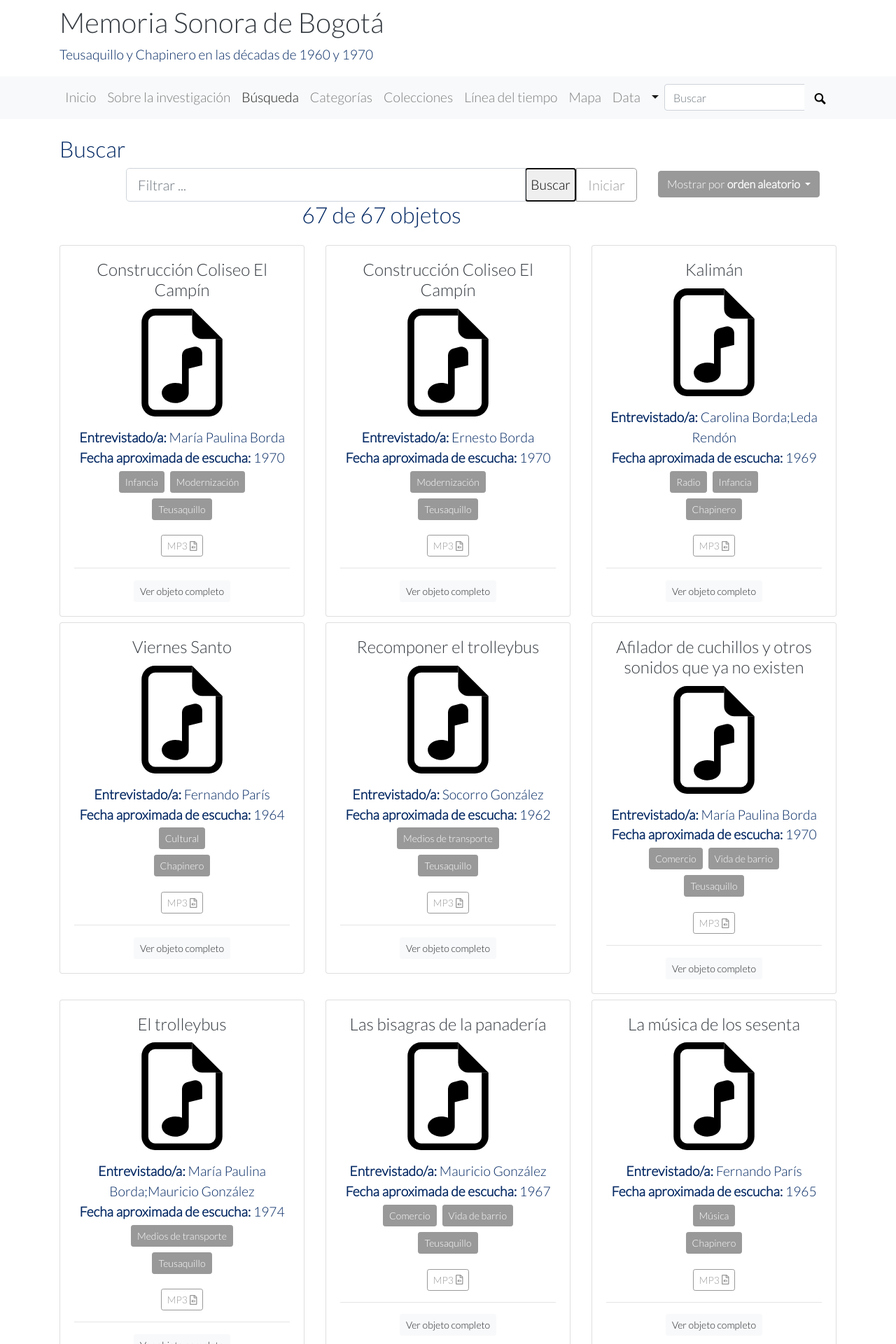
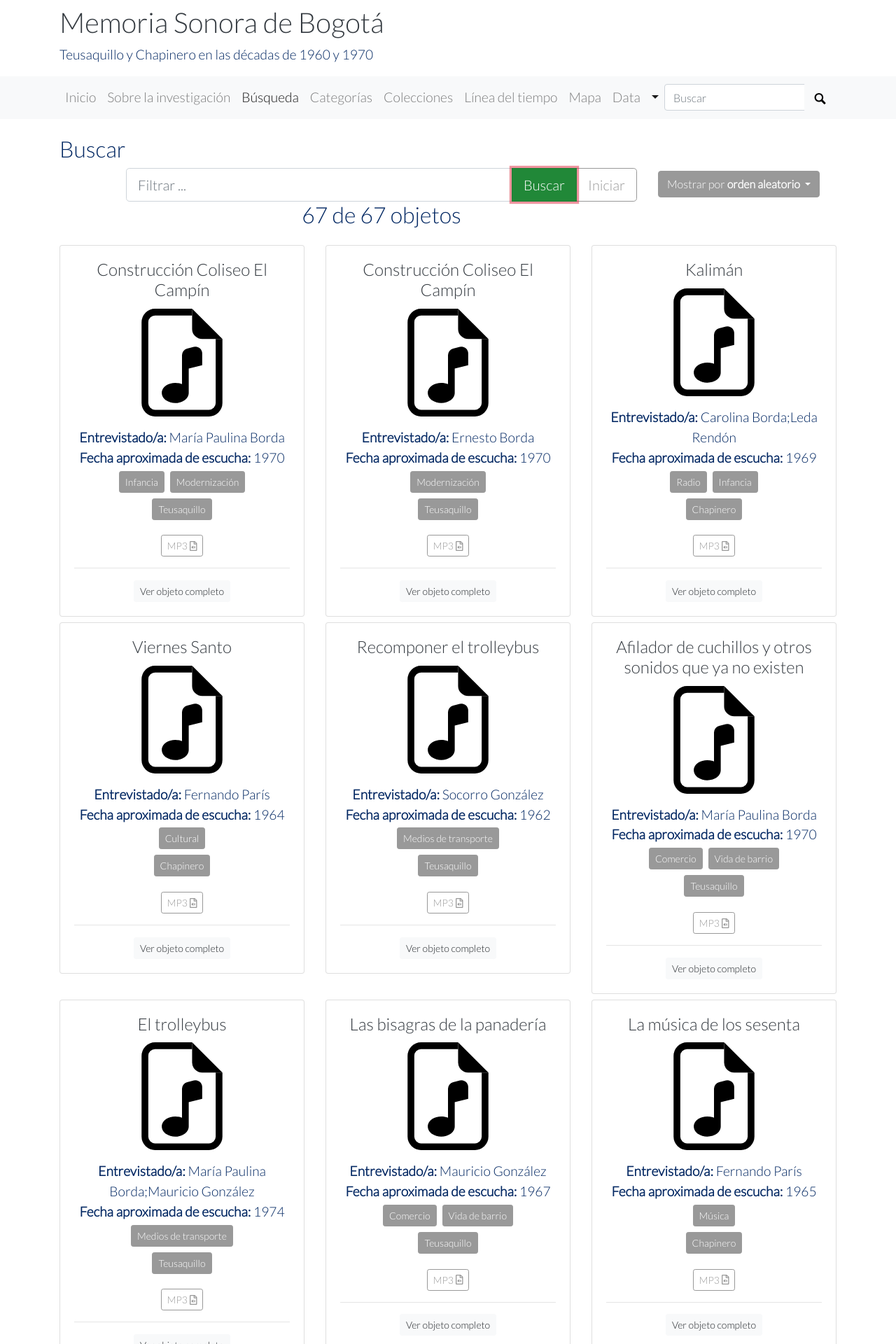
Before and after one commit to lparisb/memoriasonorabogota, a Jekyll site: the page built from pages/browse.md, in a window 1280 px wide. Shown: the top 1920 px of the page at 70% size. Built offline with Jekyll 4.4.1, drawn with Linux system fonts in a browser that asks for light colours.

Commit message:
Update browse.html

```diff
--- a/_layouts/browse.html
+++ b/_layouts/browse.html
@@ -10,7 +10,7 @@
         <div class="input-group input-group-lg">
             <input type="text" class="form-control form-control-lg" id="quickSearch" placeholder="Filtrar ... " aria-label="Search">
             <div class="input-group-append">
-                <button color="success" type="button" title="Filter items" alt="Search" id="goButton" >Buscar</button>
+                <button class="btn btn-success" type="button" title="Filter items" alt="Search" id="goButton" >Buscar</button>
                 <a class="btn btn-outline-secondary filter" href="#" data-filter="">Iniciar</a>
             </div>
         </div>
```
